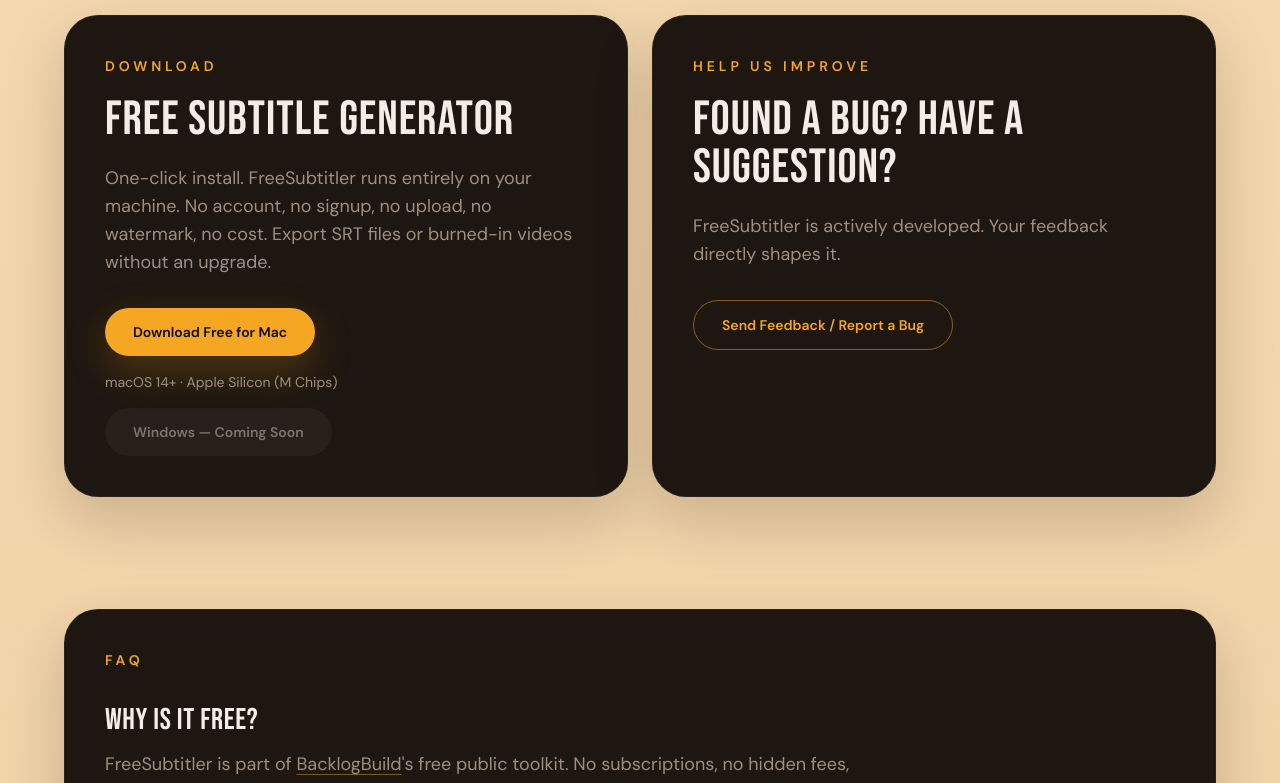
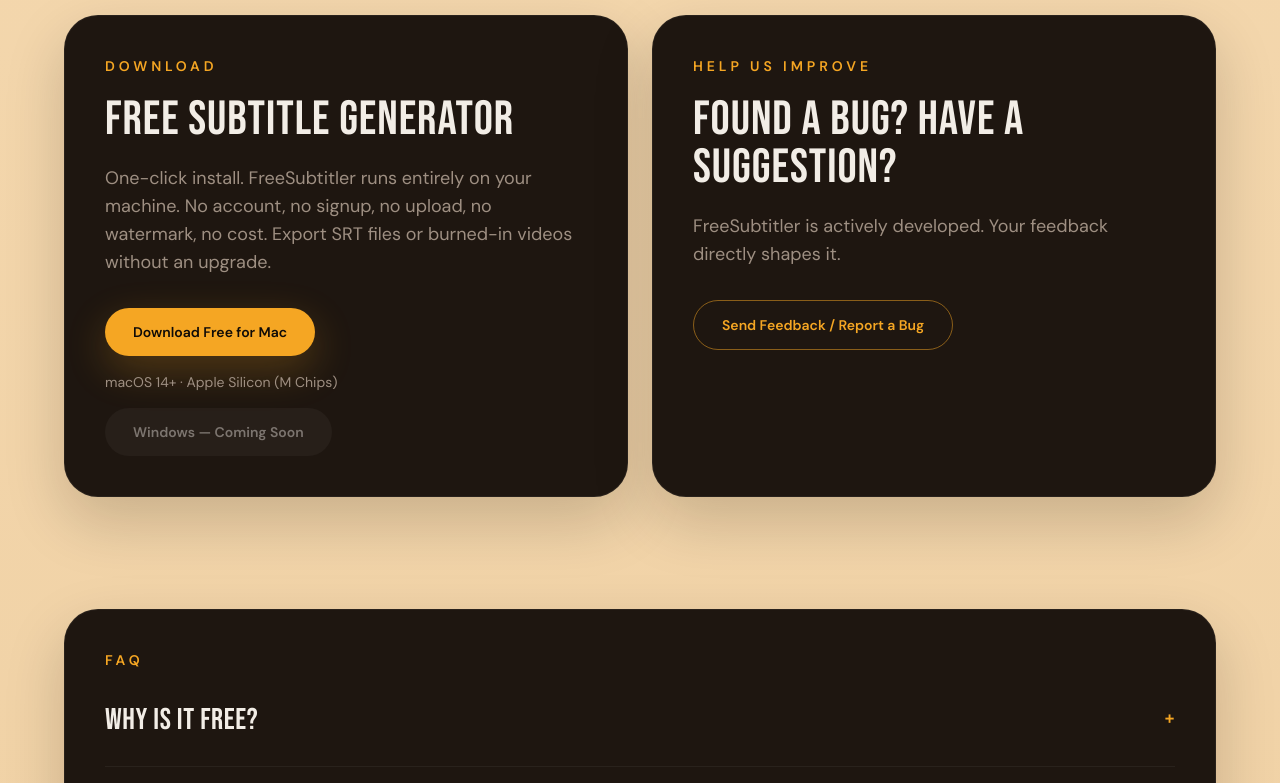
Before and after one commit to ampo0809/free_subtitler_landing_page, a Next.js app: page / in a window 1280 px wide. Shown: the part 2000-2783 px from the top of the page. Built offline with nearby package versions, Linux system fonts and the light colour scheme.

Commit message:
FAQ styling

```diff
--- a/components/FAQ.tsx
+++ b/components/FAQ.tsx
@@ -44,17 +44,23 @@
           </p>
           <div className="mt-8 grid gap-7">
             {faqs.map((faq) => (
-              <article
+              <details
                 key={faq.question}
-                className="border-t border-[var(--panel-border)] pt-7 first:border-t-0 first:pt-0"
+                className="group border-t border-[var(--panel-border)] pt-7 first:border-t-0 first:pt-0"
               >
-                <h3 className="text-2xl leading-tight sm:text-3xl" data-display="true">
-                  {faq.question}
-                </h3>
+                <summary className="flex cursor-pointer list-none items-center justify-between gap-6 text-2xl leading-tight transition hover:text-[var(--accent)] focus-visible:outline focus-visible:outline-2 focus-visible:outline-offset-4 focus-visible:outline-[var(--accent)] sm:text-3xl [&::-webkit-details-marker]:hidden" data-display="true">
+                  <span>{faq.question}</span>
+                  <span
+                    className="shrink-0 text-2xl text-[var(--accent)] transition group-open:rotate-45"
+                    aria-hidden="true"
+                  >
+                    +
+                  </span>
+                </summary>
                 <p className="mt-3 max-w-3xl text-base leading-8 text-[var(--muted)] sm:text-lg">
                   {faq.answer}
                 </p>
-              </article>
+              </details>
             ))}
           </div>
         </div>
```
